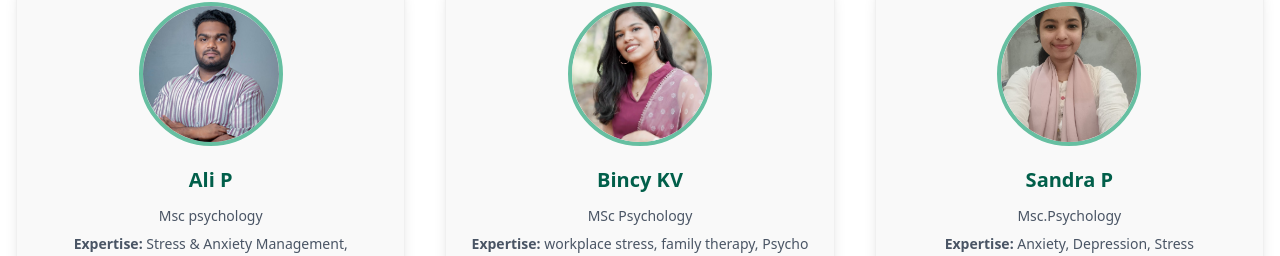
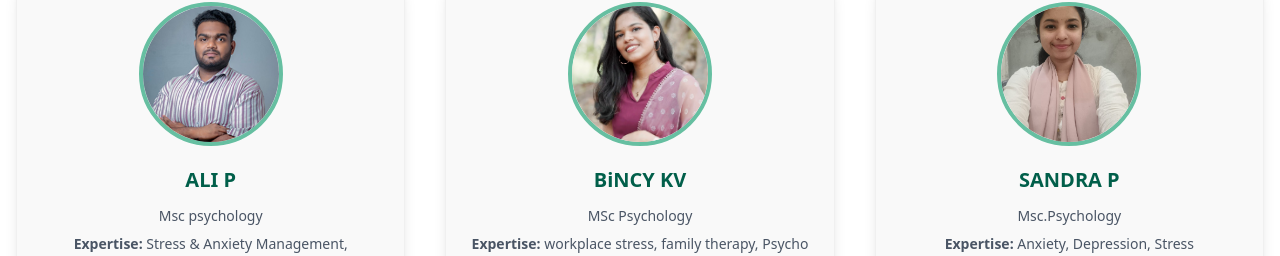
Before and after one commit to akshayvp1/melete, a React (Vite) app in the folder client/: page / in a window 1280 px wide. Shown: the part 3538-3794 px from the top of the page. Built offline with nearby package versions, Linux system fonts and the light colour scheme.

Commit message:
add-changes-consultant

```diff
--- a/client/src/components/ConsultantsSection.tsx
+++ b/client/src/components/ConsultantsSection.tsx
@@ -8,7 +8,7 @@ import { Consultant } from '../types/types';
 
 const consultants: Consultant[] = [
   {
-    name: 'Ali P',
+    name: 'ALI P',
     qualification: 'Msc psychology',
     expertise: ['Stress & Anxiety Management',
         "Relationship Issues",
@@ -20,7 +20,7 @@ const consultants: Consultant[] = [
     image: ProfileImageOne,
   },
   {
-    name: 'Bincy KV ',
+    name: 'BiNCY KV ',
     qualification: 'MSc Psychology ',
     expertise: ['workplace stress', 'family therapy', 'Psycho education', 'Relationships', 'Anxiety management', 'Behavioural issues', 'Academic backwardness' ],
     languages: ['Malayalam', 'English', 'Hindi'],
@@ -28,7 +28,7 @@ const consultants: Consultant[] = [
     image: ProfileImageThree,
   },
   {
-    name: 'Sandra P',
+    name: 'SANDRA P',
     qualification: 'Msc.Psychology',
     expertise: ['Anxiety' , 'Depression' ,'Stress management','psychoeducation'],
     languages: ['Malayalam'],
```
